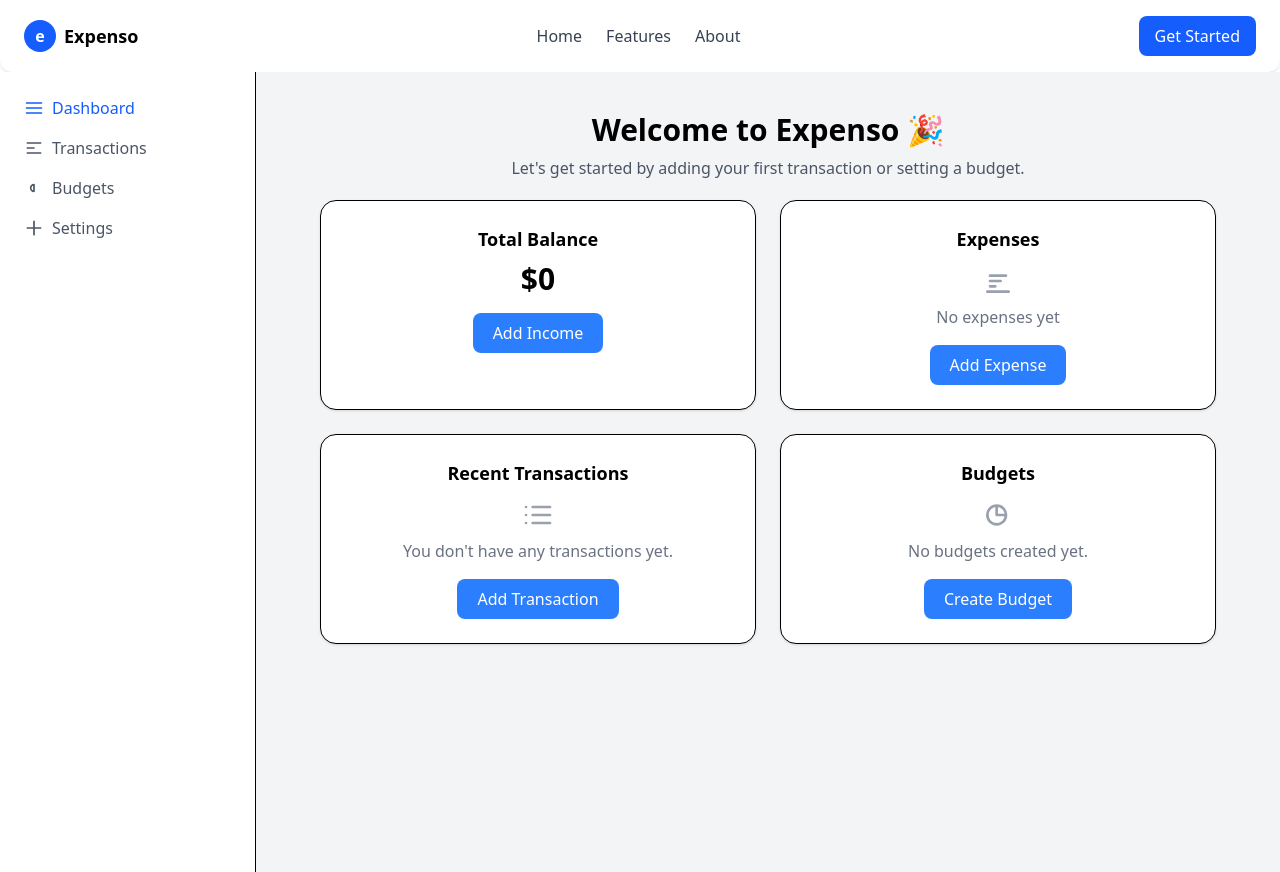
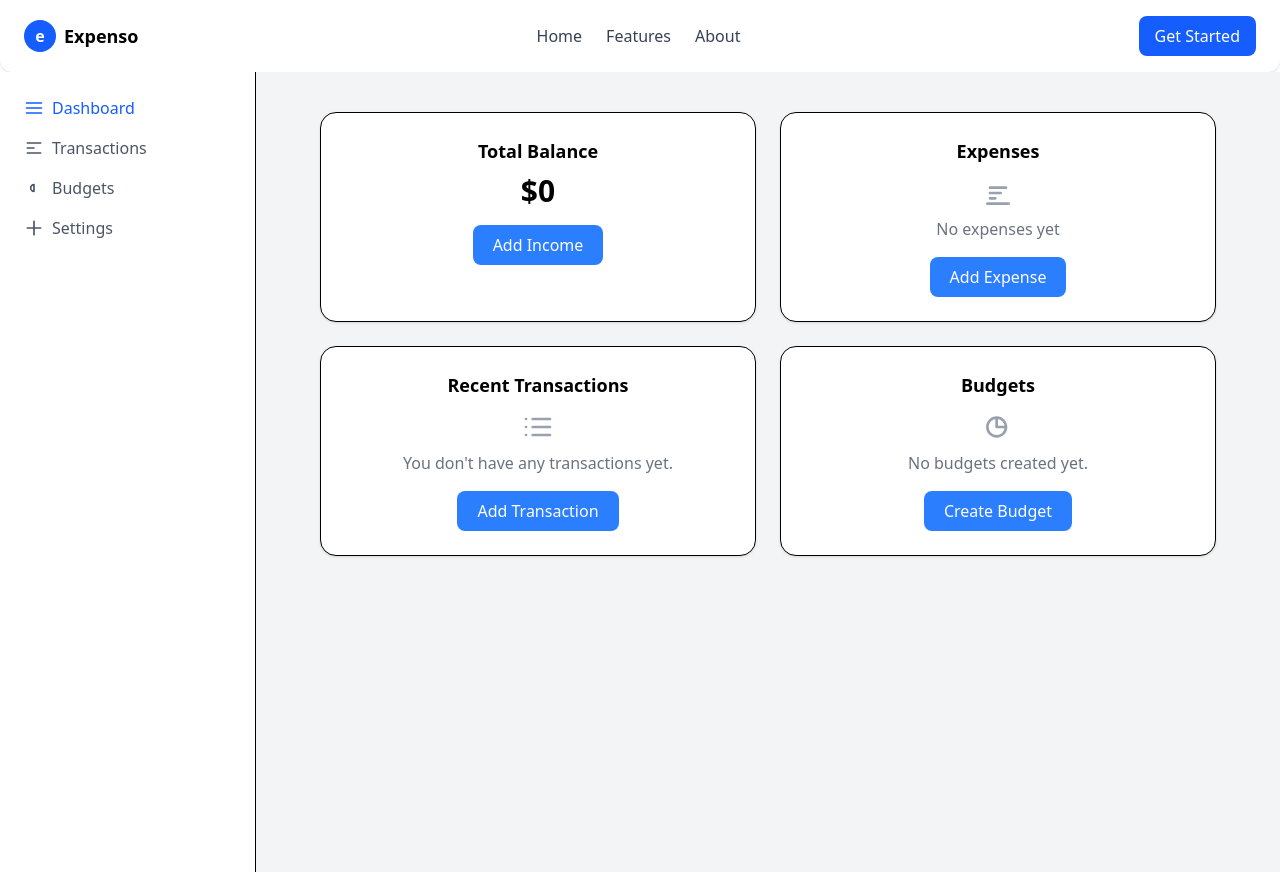
Before and after one commit to pawanydv35/Expenso, a Next.js app: page / in a window 1280 px wide. Built offline with nearby package versions, Linux system fonts and the light colour scheme.

Commit message:
dashboard

```diff
--- a/components/Dashboard.jsx
+++ b/components/Dashboard.jsx
@@ -2,7 +2,7 @@
 export default function Dashboard() {
   return (
 
-    <div className="flex min-h-screen bg-gray-100">
+    <div className="flex h-screen  bg-gray-100 overflow-hidden">
   {/* Sidebar */}
   <aside className="w-64 bg-white border-r p-6">
     <nav className="space-y-4">
@@ -34,14 +34,14 @@
   </aside>
 
   {/* Main Content */}
-  <main className="flex-1 p-10">
+  <main className=" flex-1 p-10">
     {/* Welcome Section */}
-    <div className="text-center mb-5">
+    {/* <div className="text-center mb-5">
       <h1 className="text-3xl font-bold">Welcome to Expenso 🎉</h1>
       <p className="text-gray-600 mt-2">
         Let&apos;s get started by adding your first transaction or setting a budget.
       </p>
-    </div>
+    </div> */}
 
     {/* Grid Section */}
     <div className="grid grid-cols-1 md:grid-cols-2 gap-6 max-w-4xl mx-auto">
```
